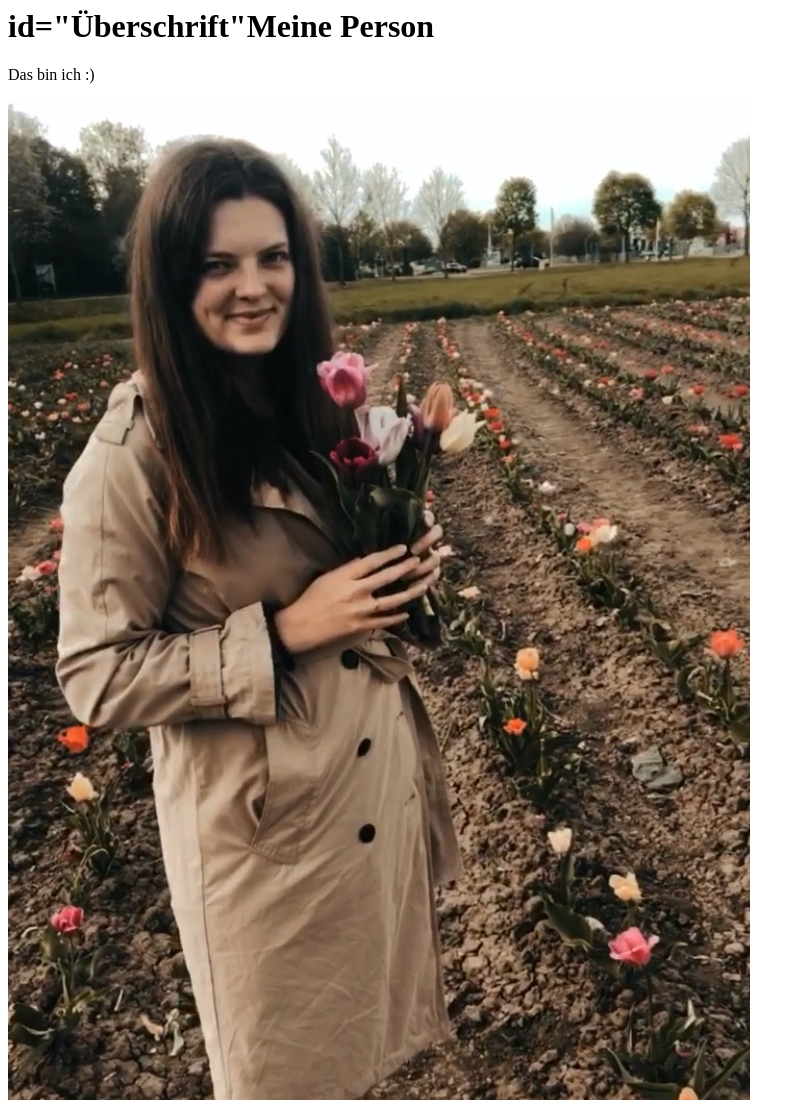
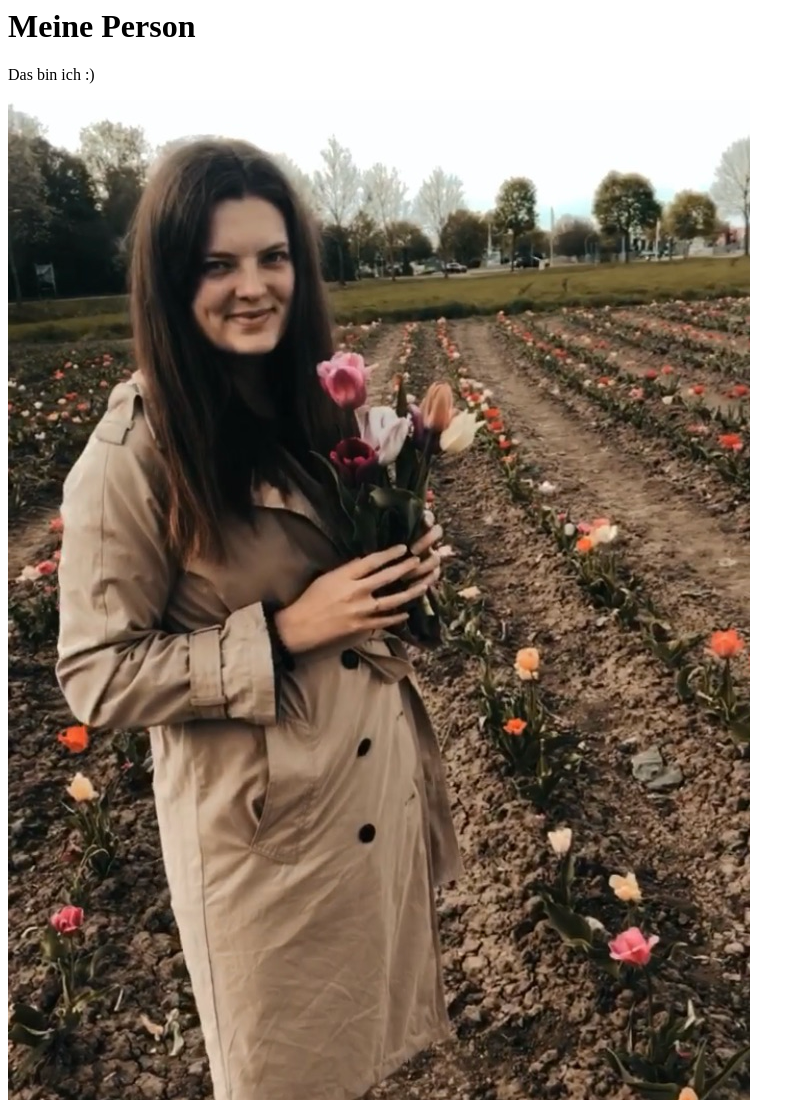
Before and after one commit to verenaro/GIS-SoSe-2020, a plain HTML site: page Aufgabe01/index.html in a window 1280 px wide. Shown: the top 1100 px of the page, without its empty margins (0-805 px from the left). Drawn offline with Linux system fonts and the light colour scheme.

Commit message:
Update index.html

```diff
--- a/Aufgabe01/index.html
+++ b/Aufgabe01/index.html
@@ -5,7 +5,7 @@
     <title>Über mich</title>
 </head>
 <body>
-    <h1> id="Überschrift"Meine Person</h1>
+    <h1> Meine Person</h1>
     <p>Das bin ich :) </p>
     <img src="image.png" alt=""> <br>
     <p>Hey, ich bin Verena, 23 Jahre alt und studiere an der HFU in Furtwangen</p>
```
